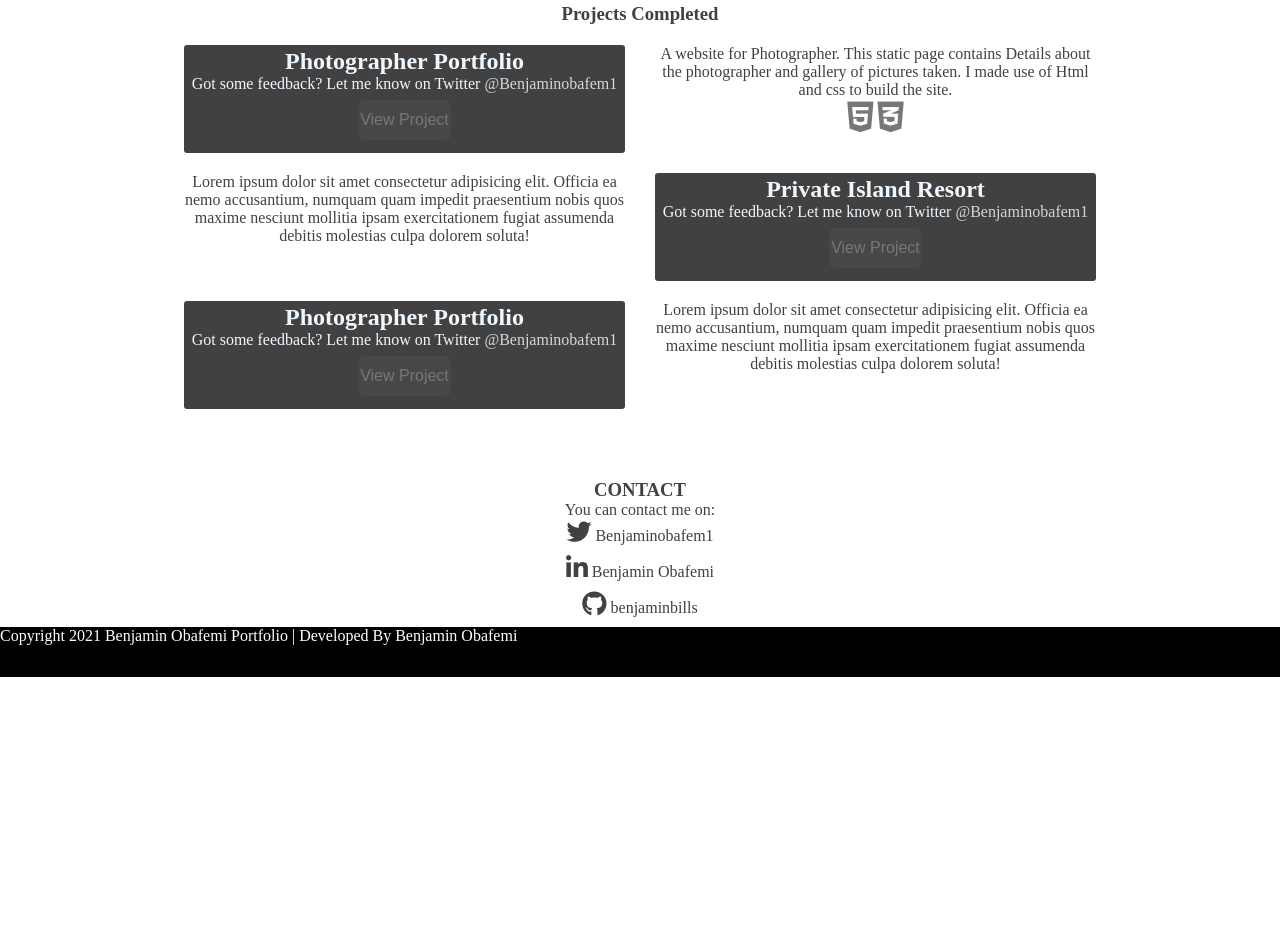
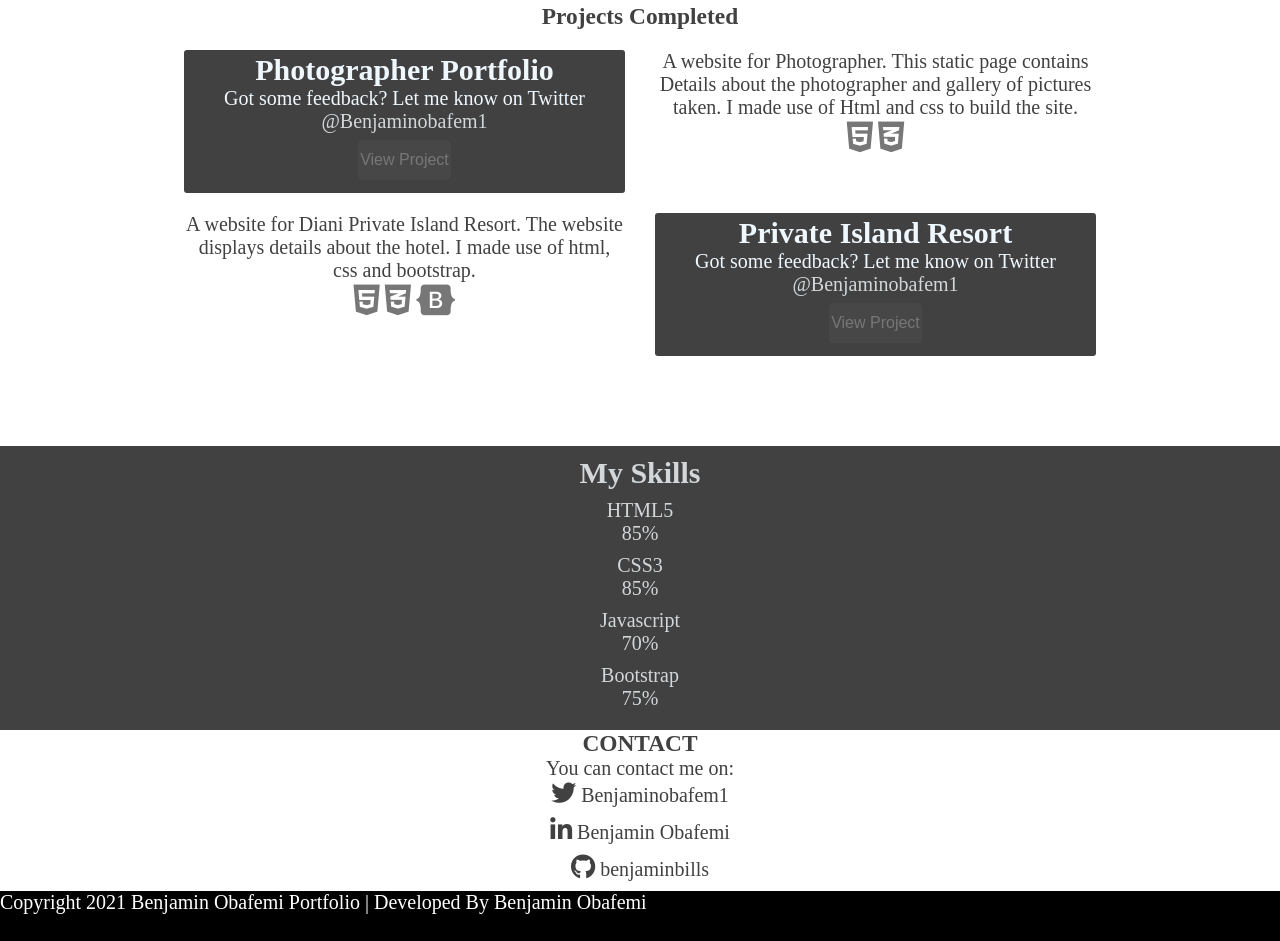
Before and after one commit to benjaminbills/my-portfolio, a plain HTML site: page index.html in a window 1280 px wide. Shown: the part 553-1494 px from the top of the page. Before the commit the page ends 1230 px from the top, so only its background shows below. Drawn offline with Linux system fonts and the light colour scheme.

Commit message:
add skills section and make navbar target sections

```diff
--- a/css/style.css
+++ b/css/style.css
@@ -1,5 +1,6 @@
 body {
   color: #414141;
+  font-size: 20px;
 }
 * {
   box-sizing: border-box;
@@ -126,6 +127,18 @@ button {
 .grid-item-details {
   width: 35%;
 }
+.skills {
+  text-align: center;
+  margin-top: 20px;
+  background-color: #414141;
+  padding-bottom: 20px;
+  color: #d3d7d9;
+  padding-top: 10px;
+}
+.skills .title {
+  margin-top: 9px;
+}
+
 @media (max-width: 800px) {
   .flex-container,
   .flex-container-project {
--- a/index.html
+++ b/index.html
@@ -18,9 +18,10 @@
     <div class="navbar">
       <div class="container flex">
         <ul>
-          <li><a href="">Home</a></li>
-          <li><a href="">Project</a></li>
-          <li><a href="">Contact</a></li>
+          <li><a href="#">Home</a></li>
+          <li><a href="#Project" target="">Project</a></li>
+          <li><a href="#Contact">Contact</a></li>
+          <li><a href="#Skills">Skills</a></li>
         </ul>
       </div>
     </div>
@@ -42,7 +43,7 @@
         </div>
       </div>
     </div>
-    <div class="project">
+    <div id="Project" class="project">
       <h3>Projects Completed</h3>
       <div class="grid-container">
         <div class="grid-item-title">
@@ -68,11 +69,13 @@
       <div class="grid-container">
         <div class="grid-item-details">
           <p>
-            Lorem ipsum dolor sit amet consectetur adipisicing elit. Officia ea
-            nemo accusantium, numquam quam impedit praesentium nobis quos maxime
-            nesciunt mollitia ipsam exercitationem fugiat assumenda debitis
-            molestias culpa dolorem soluta!
+            A website for Diani Private Island Resort. The website displays details about the hotel.  I made use of html, css and bootstrap.
           </p>
+          <div class="tools-used">
+            <i class="fab fa-html5"></i>
+            <i class="fab fa-css3-alt"></i>
+            <i class="fab fa-bootstrap"></i>
+          </div>
         </div>
         <div class="grid-item-title">
           <h2>Private Island Resort</h2>
@@ -82,25 +85,39 @@
         </a>
         </div>
       </div>
-      <div class="grid-container">
-        <div class="grid-item-title">
-          <h2>Photographer Portfolio</h2>
-          <p>Got some feedback? Let me know on Twitter <a href="https://twitter.com/Benjaminobafem1" target="_blank">@Benjaminobafem1</a></p>
-          <a href="https://zealous-davinci-de84b4.netlify.app/" target="_blank"><button>View Project</button></a>
+    </div>
+<div class="skills">
+  <div class="container">
+    <h2 id="Skills" class="my-skills">My Skills</h2>
+    <div class="bar-1">
+    <div class="title">HTML5</div>
+    <div class="bar" data-width="65%">
+      <div class="bar-percent">85%</div>
+    </div>
+    </div>
+    <div class="bar-1">
+    <div class="title">CSS3</div>
+    <div class="bar">
+      <div class="bar-percent">85%</div>
+    </div>
 
-        </a>
-        </div>
-        <div class="grid-item-details">
-          <p>
-            Lorem ipsum dolor sit amet consectetur adipisicing elit. Officia ea
-            nemo accusantium, numquam quam impedit praesentium nobis quos maxime
-            nesciunt mollitia ipsam exercitationem fugiat assumenda debitis
-            molestias culpa dolorem soluta!
-          </p>
-        </div>
-      </div>
     </div>
-    <div class="contact">
+    <div class="bar-1">
+    <div class="title"></div>Javascript</div>
+    <div class="bar">
+      <div class="bar-percent">70%</div>
+    </div>
+    </div>
+    <div class="bar-1">
+    <div class="title">Bootstrap</div>
+    <div class="bar">
+      <div class="bar-percent">75%</div>
+    </div>
+    </div>
+  </div>
+
+</div>
+    <div id="Contact" class="contact">
       <h3>CONTACT</h3>
       <p>You can contact me on:</p>
       <div class="contact-icon">
@@ -114,5 +131,6 @@
     <footer>
       Copyright 2021 Benjamin Obafemi Portfolio | Developed By Benjamin Obafemi
     </footer>
+    <script src="./index.js"></script>
   </body>
 </html>
```
